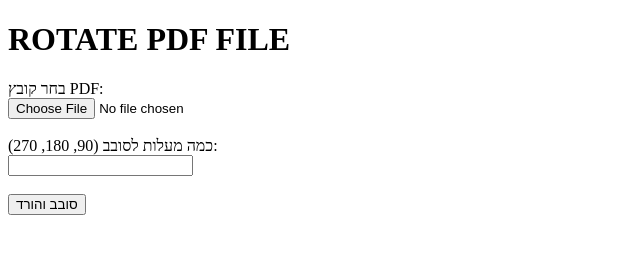
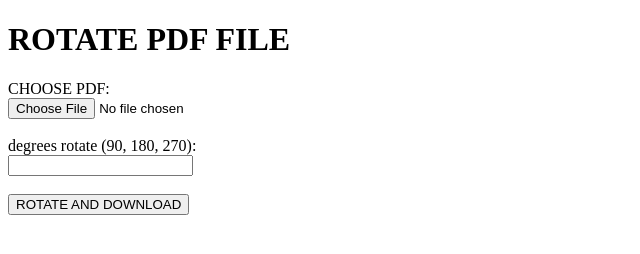
Before and after one commit to dmeislish/pdf_rotator, a plain HTML site: page templates/index.html in a window 1280 px wide. Shown: the whole page, without its empty margins (0-640 px from the left). Drawn offline with Linux system fonts and the light colour scheme.

Commit message:
Update index.html

```diff
--- a/templates/index.html
+++ b/templates/index.html
@@ -16,11 +16,11 @@
 <body>
     <h1>ROTATE PDF FILE</h1>
     <form action="/rotate" method="post" enctype="multipart/form-data">
-        <label>בחר קובץ PDF:</label><br>
+        <label>CHOOSE PDF:</label><br>
         <input type="file" name="pdf_file" accept="application/pdf" required><br><br>
-        <label>כמה מעלות לסובב (90, 180, 270):</label><br>
+        <label>degrees rotate (90, 180, 270):</label><br>
         <input type="number" name="degrees" required><br><br>
-        <button type="submit">סובב והורד</button>
+        <button type="submit">ROTATE AND DOWNLOAD</button>
     </form>
 </body>
 </html>
```
